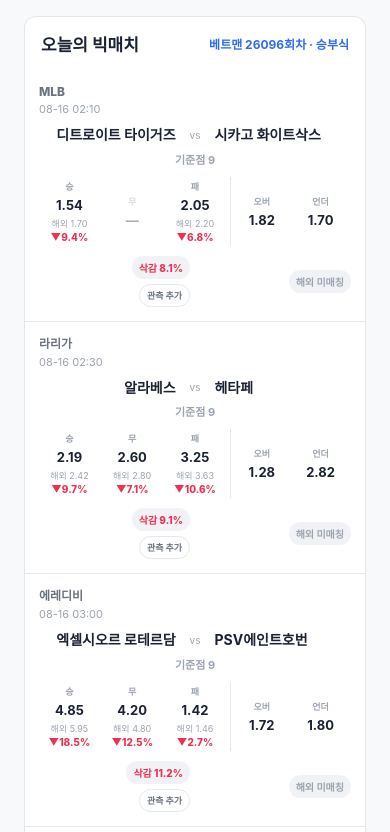
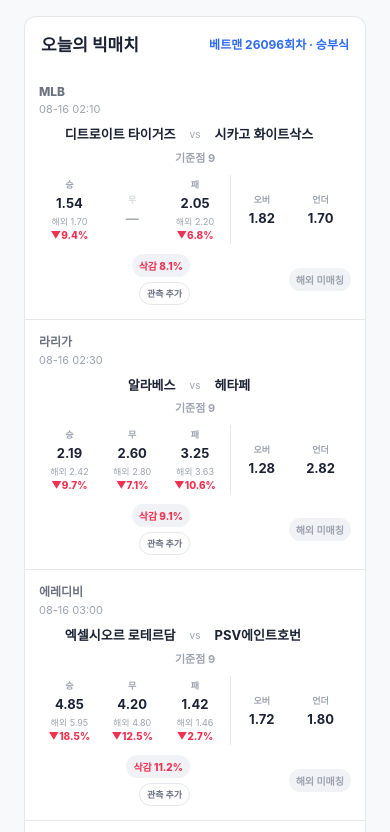
Before and after one commit to coseung2/taengle2, a plain HTML site: page site/index.html in a window 390 px wide. Shown: the part 1024-1856 px from the top of the page. Drawn offline with Linux system fonts and the light colour scheme; no server answers.

Commit message:
Reduce match team font size

```diff
--- a/site/index.html
+++ b/site/index.html
@@ -54,7 +54,7 @@ main { max-width: 1440px; margin: 0 auto; padding: 20px 24px 28px; display: grid
 .m-league { font-size: 12px; font-weight: 800; line-height: 1.3; color: var(--color-text-secondary); overflow-wrap: anywhere; }
 .m-time { font-size: 11px; color: var(--color-text-tertiary); margin-top: 3px; }
 .m-event { min-width: 0; }
-.m-teams { display: grid; grid-template-columns: minmax(0, 1fr) auto minmax(0, 1fr); align-items: center; gap: 8px; font-size: 15px; font-weight: 700; line-height: 1.35; min-width: 0; }
+.m-teams { display: grid; grid-template-columns: minmax(0, 1fr) auto minmax(0, 1fr); align-items: center; gap: 8px; font-size: 14px; font-weight: 700; line-height: 1.3; min-width: 0; }
 .m-team { min-width: 0; overflow-wrap: anywhere; }
 .m-team.home { text-align: right; }
 .m-team.away { text-align: left; }
@@ -89,7 +89,7 @@ main { max-width: 1440px; margin: 0 auto; padding: 20px 24px 28px; display: grid
   .m-odds { gap: 2px; }
   .cell { padding-inline: 2px; }
   .cell.totals-start { margin-left: 3px; padding-left: 6px; }
-  .m-teams { font-size: 14px; }
+  .m-teams { font-size: 13px; }
   .m-state { grid-column: auto; flex-direction: row; justify-content: flex-end; gap: 10px; }
   .market-action { flex: 1; align-items: flex-end; }
 }
```
